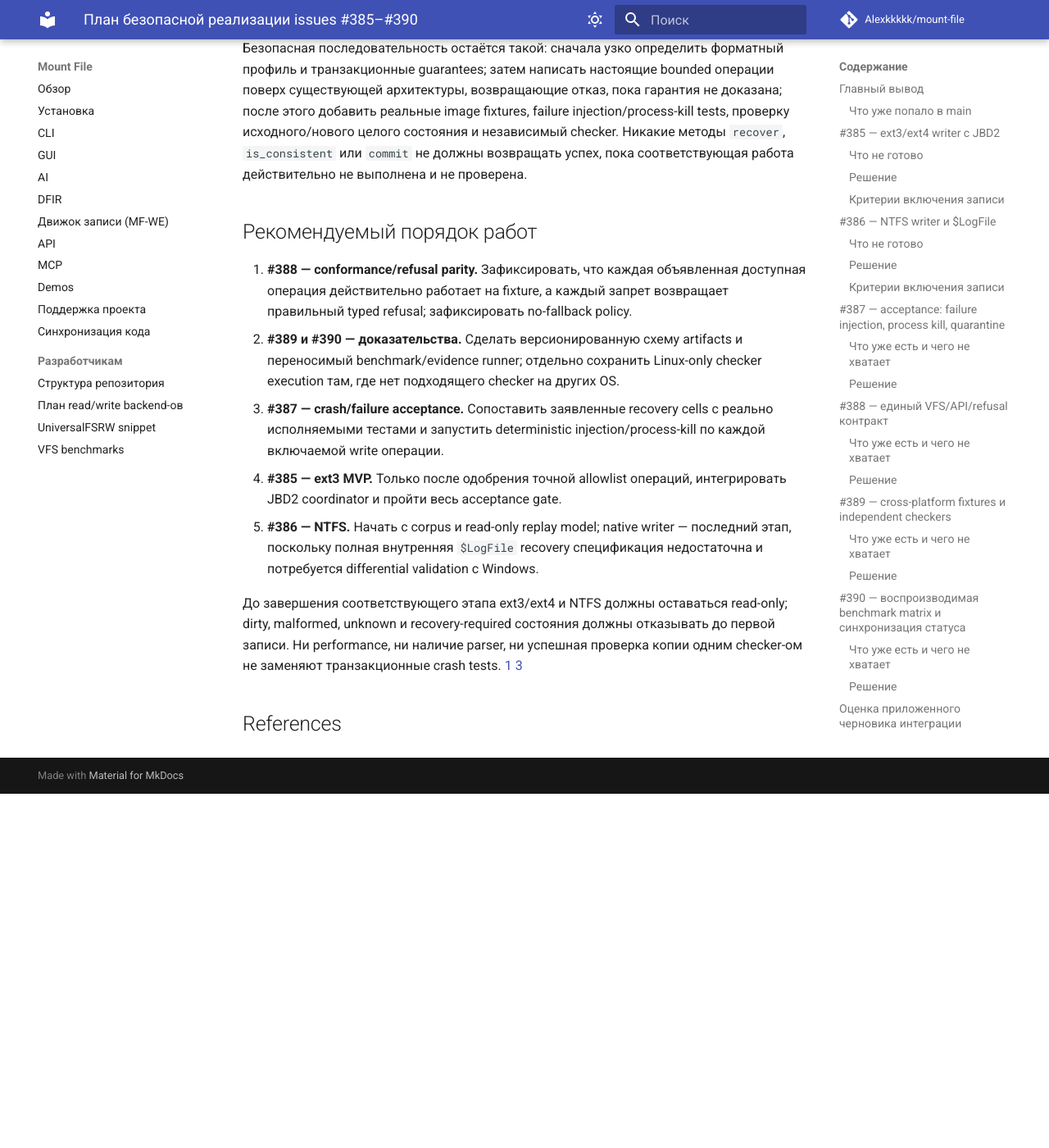
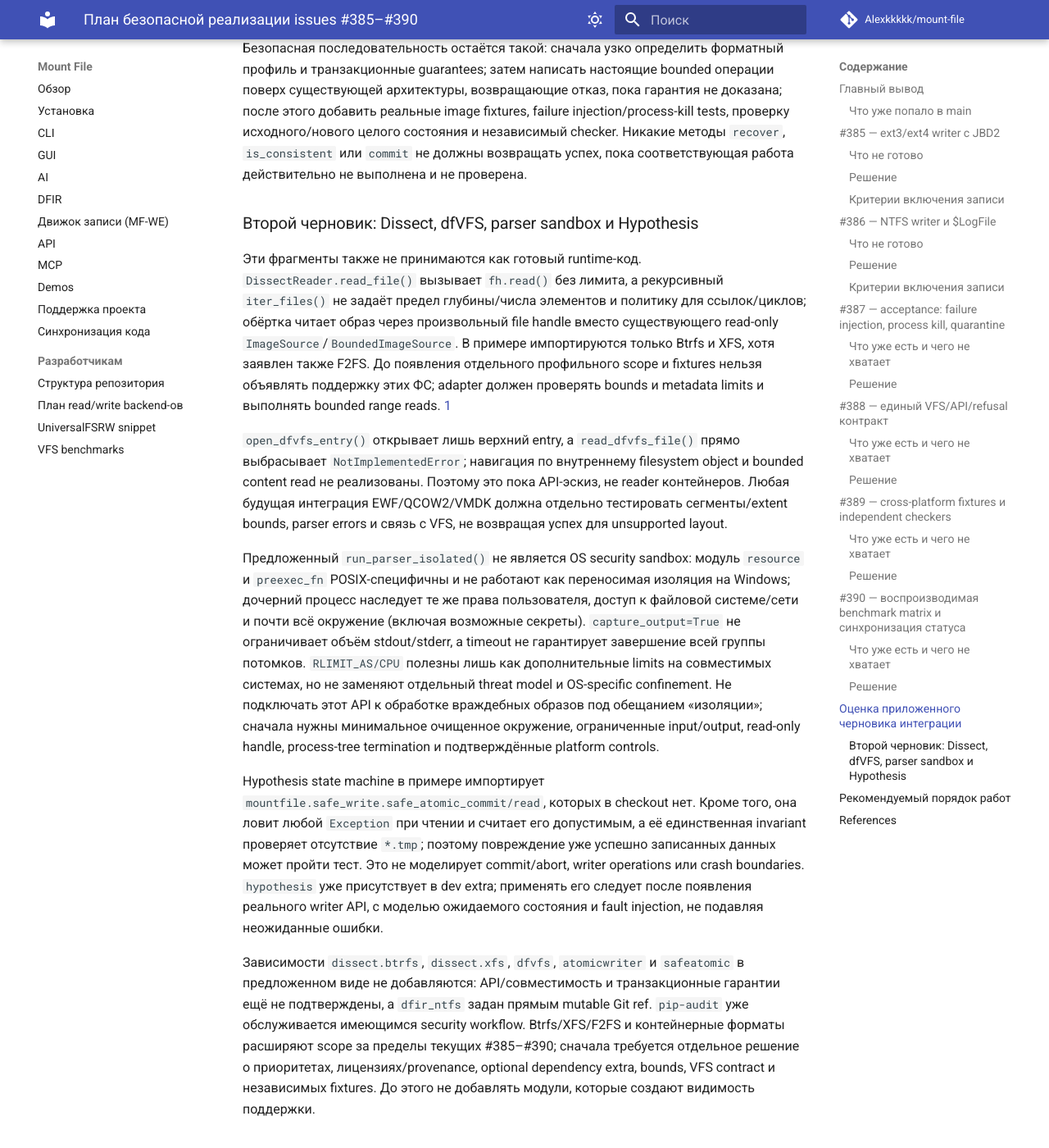
Before and after one commit to Alexkkkkk/mount-file, an MkDocs documentation site: the page built from docs/issue-385-390-solution-plan.md, in a window 1280 px wide and 1400 px high, scrolled down 7414 px. Shown: the whole window at 82% size. Built offline with MkDocs 1.6.1 and Material for MkDocs 9.7.7, drawn with Linux system fonts in a browser that asks for light colours; comment, search, counter and statistics services are not loaded; before the commit the page ends 8382 px from its top, so only the background shows below that.

Commit message:
docs(plan): assess Dissect and sandbox integration draft

```diff
--- a/docs/issue-385-390-solution-plan.md
+++ b/docs/issue-385-390-solution-plan.md
@@ -107,6 +107,18 @@ Write microbenchmark можно добавлять только как отде
 
 Безопасная последовательность остаётся такой: сначала узко определить форматный профиль и транзакционные guarantees; затем написать настоящие bounded операции поверх существующей архитектуры, возвращающие отказ, пока гарантия не доказана; после этого добавить реальные image fixtures, failure injection/process-kill tests, проверку исходного/нового целого состояния и независимый checker. Никакие методы `recover`, `is_consistent` или `commit` не должны возвращать успех, пока соответствующая работа действительно не выполнена и не проверена.
 
+### Второй черновик: Dissect, dfVFS, parser sandbox и Hypothesis
+
+Эти фрагменты также не принимаются как готовый runtime-код. `DissectReader.read_file()` вызывает `fh.read()` без лимита, а рекурсивный `iter_files()` не задаёт предел глубины/числа элементов и политику для ссылок/циклов; обёртка читает образ через произвольный file handle вместо существующего read-only `ImageSource`/`BoundedImageSource`. В примере импортируются только Btrfs и XFS, хотя заявлен также F2FS. До появления отдельного профильного scope и fixtures нельзя объявлять поддержку этих ФС; adapter должен проверять bounds и metadata limits и выполнять bounded range reads. [1] [5]
+
+`open_dfvfs_entry()` открывает лишь верхний entry, а `read_dfvfs_file()` прямо выбрасывает `NotImplementedError`; навигация по внутреннему filesystem object и bounded content read не реализованы. Поэтому это пока API-эскиз, не reader контейнеров. Любая будущая интеграция EWF/QCOW2/VMDK должна отдельно тестировать сегменты/extent bounds, parser errors и связь с VFS, не возвращая успех для unsupported layout.
+
+Предложенный `run_parser_isolated()` не является OS security sandbox: модуль `resource` и `preexec_fn` POSIX-специфичны и не работают как переносимая изоляция на Windows; дочерний процесс наследует те же права пользователя, доступ к файловой системе/сети и почти всё окружение (включая возможные секреты). `capture_output=True` не ограничивает объём stdout/stderr, а timeout не гарантирует завершение всей группы потомков. `RLIMIT_AS/CPU` полезны лишь как дополнительные limits на совместимых системах, но не заменяют отдельный threat model и OS-specific confinement. Не подключать этот API к обработке враждебных образов под обещанием «изоляции»; сначала нужны минимальное очищенное окружение, ограниченные input/output, read-only handle, process-tree termination и подтверждённые platform controls.
+
+Hypothesis state machine в примере импортирует `mountfile.safe_write.safe_atomic_commit/read`, которых в checkout нет. Кроме того, она ловит любой `Exception` при чтении и считает его допустимым, а её единственная invariant проверяет отсутствие `*.tmp`; поэтому повреждение уже успешно записанных данных может пройти тест. Это не моделирует commit/abort, writer operations или crash boundaries. `hypothesis` уже присутствует в dev extra; применять его следует после появления реального writer API, с моделью ожидаемого состояния и fault injection, не подавляя неожиданные ошибки.
+
+Зависимости `dissect.btrfs`, `dissect.xfs`, `dfvfs`, `atomicwriter` и `safeatomic` в предложенном виде не добавляются: API/совместимость и транзакционные гарантии ещё не подтверждены, а `dfir_ntfs` задан прямым mutable Git ref. `pip-audit` уже обслуживается имеющимся security workflow. Btrfs/XFS/F2FS и контейнерные форматы расширяют scope за пределы текущих #385–#390; сначала требуется отдельное решение о приоритетах, лицензиях/provenance, optional dependency extra, bounds, VFS contract и независимых fixtures. До этого не добавлять модули, которые создают видимость поддержки.
+
 ## Рекомендуемый порядок работ
 
 1. **#388 — conformance/refusal parity.** Зафиксировать, что каждая объявленная доступная операция действительно работает на fixture, а каждый запрет возвращает правильный typed refusal; зафиксировать no-fallback policy.
```
